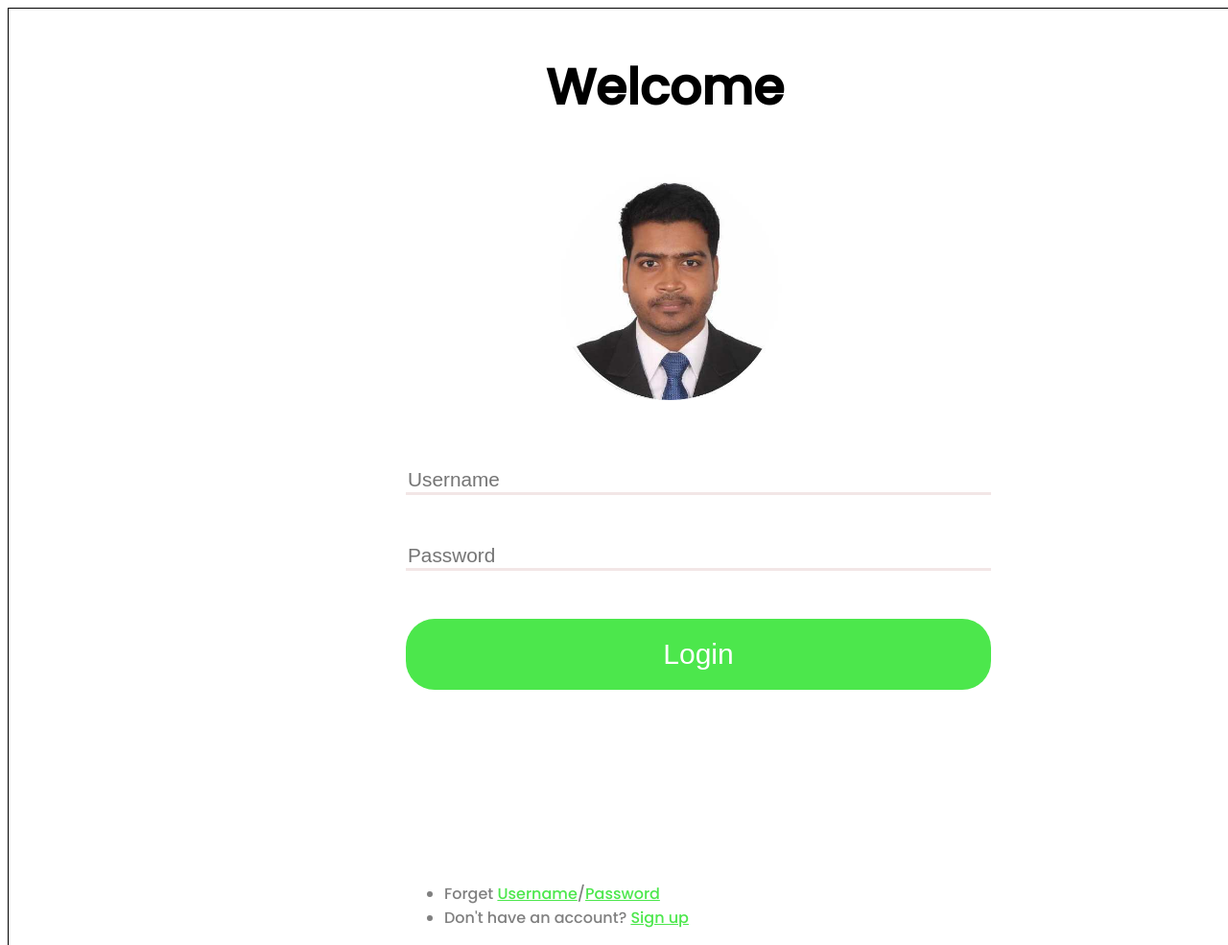
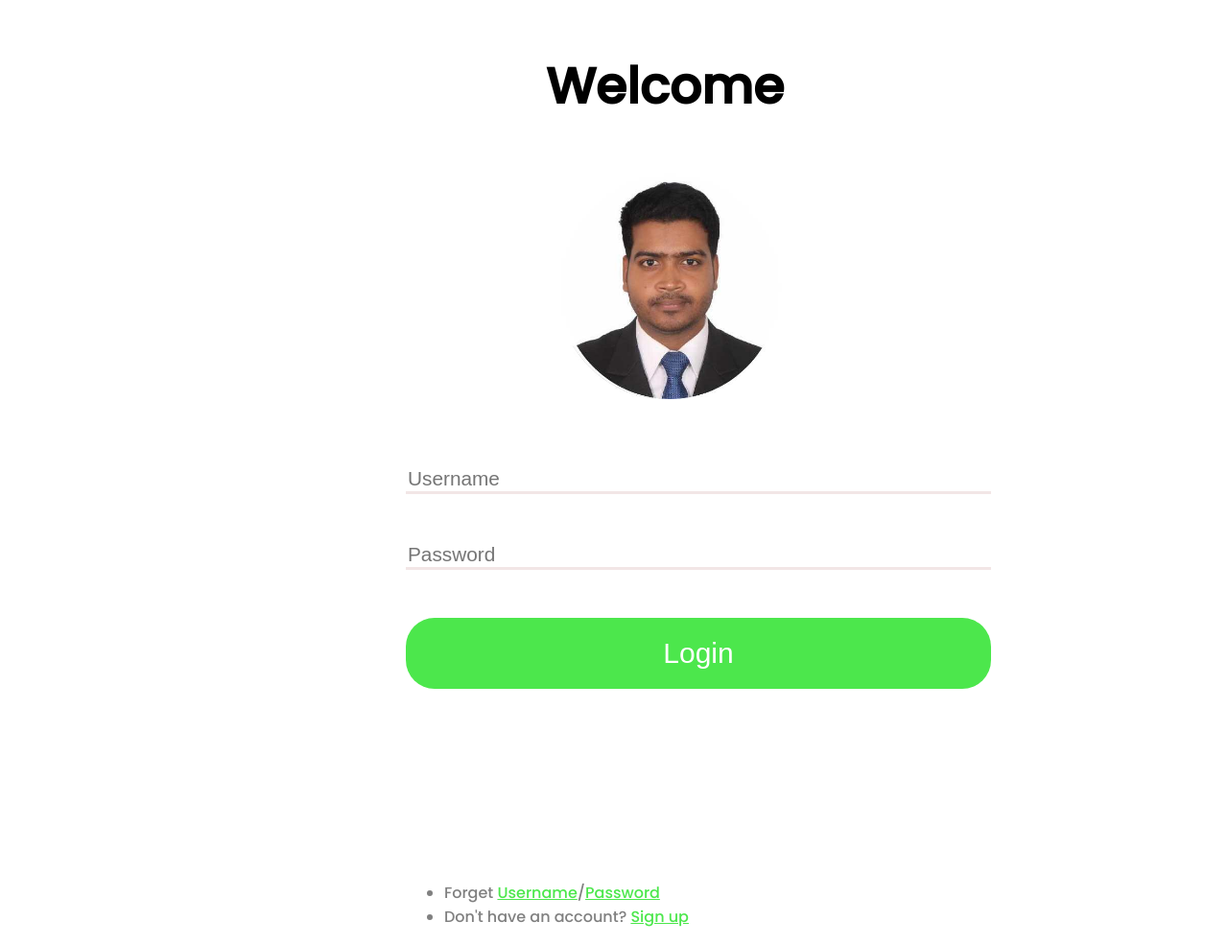
Before and after one commit to SATalukder/login-form, a plain HTML site: page index.html in a window 1280 px wide. Shown: the top 985 px of the page at 96% size. Drawn offline with Linux system fonts and the light colour scheme.

Commit message:
second commit

```diff
--- a/css/style.css
+++ b/css/style.css
@@ -8,9 +8,9 @@ body {
 }
 
 .login-form {
-    border: 1px solid;
     display: flex;
     flex-direction: column;
+    justify-content: center;
     align-items: center;
 
 
```
